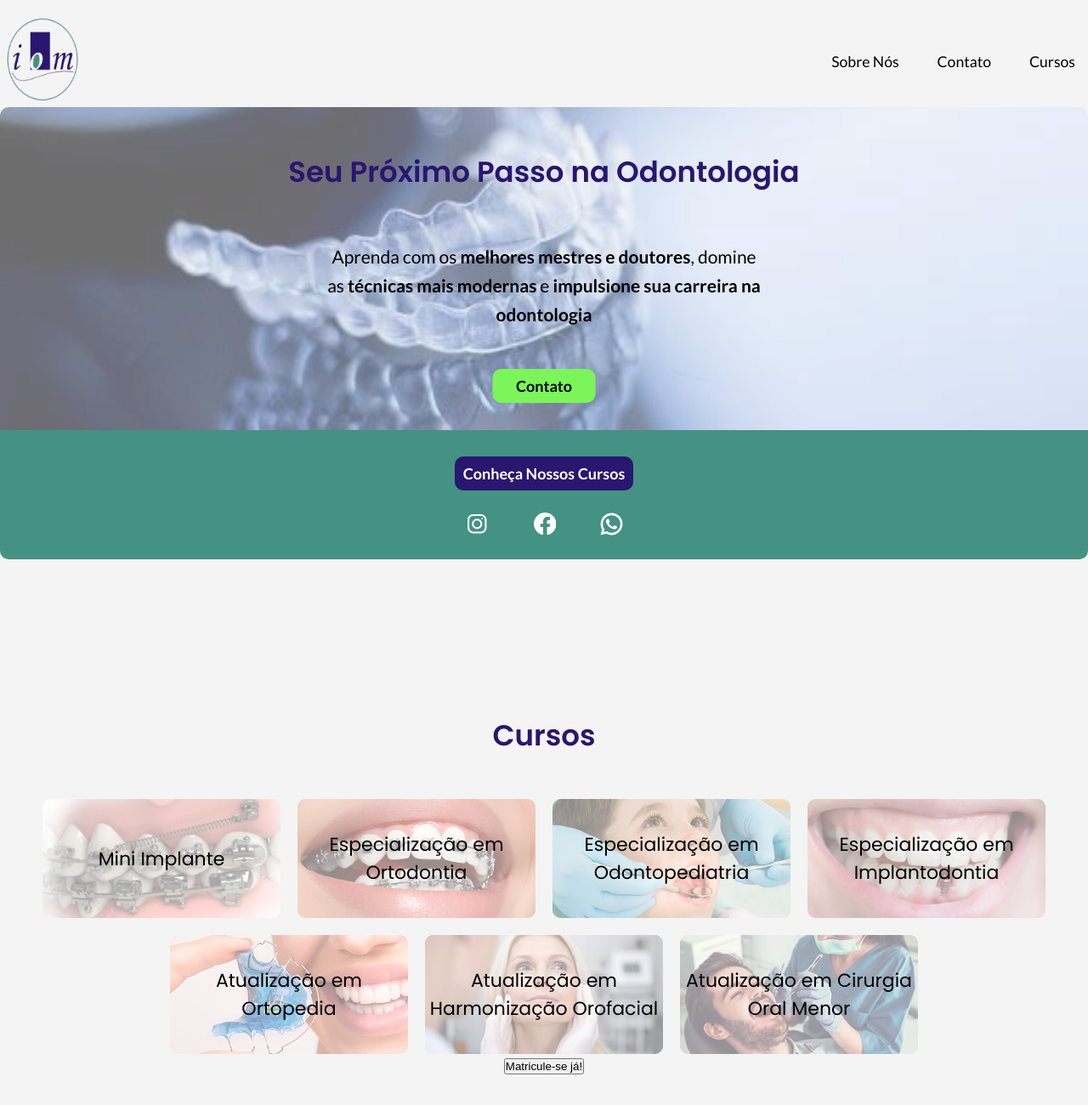
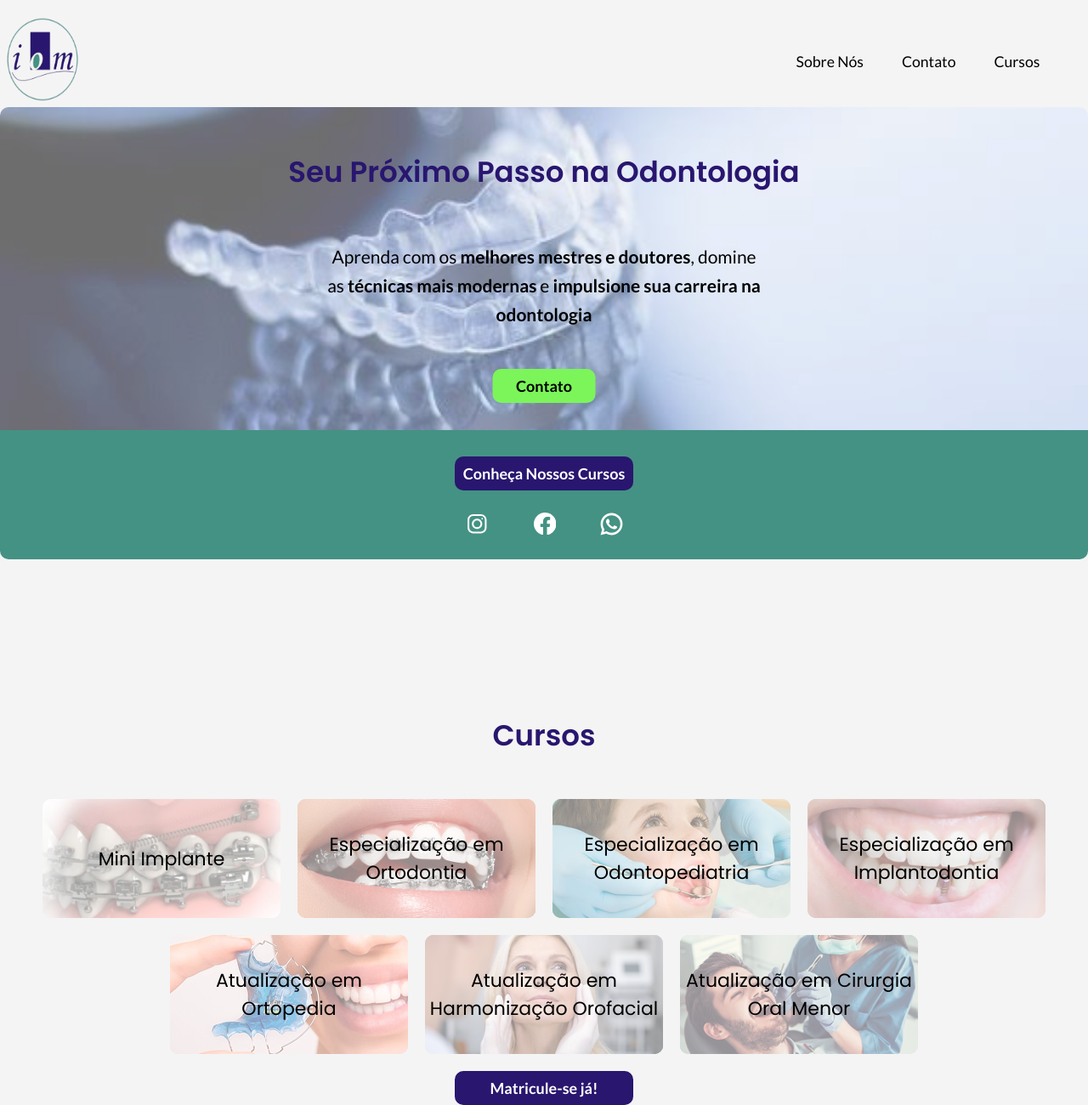
Before and after one commit to rfdnnr/LandpageIOM, a plain HTML site: page index.html in a window 1280 px wide. Shown: the part 177-1477 px from the top of the page at 85% size. Before the commit the page ends 1443 px from the top, so only its background shows below. Drawn offline with Linux system fonts and the light colour scheme.

Commit message:
mais ajustes

```diff
--- a/script.js
+++ b/script.js
@@ -2,4 +2,19 @@ document.addEventListener('DOMContentLoaded', function() {
     document.getElementById('BotaoConhecaCursos').addEventListener('click', function() {
         document.getElementById('textoCursos').scrollIntoView({ behavior: 'smooth' });
     });
+
+    const barraOpcoes = document.getElementById('BarraOpções');
+    const opcoesMenu = document.querySelector('.opcoesMenu');
+
+    // Adicionar um ouvinte de evento ao botão
+    barraOpcoes.addEventListener('click', () => {
+        // Alternar a visibilidade do menu dropdown
+        document.addEventListener('click', function(event) {
+            if (!barraOpcoes.contains(event.target) && !opcoesMenu.contains(event.target)) {
+            opcoesMenu.style.display = 'none';
+            }
+        });
+        opcoesMenu.style.display = (opcoesMenu.style.display === 'block') ? 'none' : 'block';
+    });
+
 });
--- a/style.css
+++ b/style.css
@@ -97,6 +97,9 @@ header {
 @media (min-width:390px){
     #titulo {
         font-size: 34px;
+    }
+    #subTitulo {
+        font-size: 18px;
     }
 }
 @media (min-width:722px){
@@ -202,11 +205,12 @@ header {
     position: absolute;
     top: 60px; /* Ajuste conforme necessário */
     right: 20px;
-    background-color: white;
-    box-shadow: 0 4px 8px rgba(0, 0, 0, 0.1);
+    background-color: #449284;
+    box-shadow: 0 4px 8px rgba(0, 0, 0, 0.347);
     z-index: 1;
     padding: 10px;
     border-radius: 5px;
+    width:28%;
 }
 
 .opcoesMenu a {
@@ -215,6 +219,8 @@ header {
     text-decoration: none;
     color: black;
     border-radius: 3px;
+    font-family: 'Lato';
+    font-size: 16px;
 }
 
 .opcoesMenu a:hover {
@@ -312,8 +318,20 @@ header {
     font-size: 22px;
 }
 
-
-
+#botaoMatriculeSe {
+    color: white;
+    border-radius: 10px;
+    width: 210px;
+    height: 40px;
+    border: none; /* Remove a borda */
+    background-color: #29166F;
+    cursor: pointer; /* Muda o cursor para indicar que é clicável */
+    font-size: 18px;
+    font-weight: bold;
+    font-family: 'Lato';
+    left: 50%;
+    margin-top: 20px;
+}
 
 /* Responsividade para telas maiores */
 @media (min-width: 768px) {
```
Also changed, not shown: index.html (+2 -0 lines).
